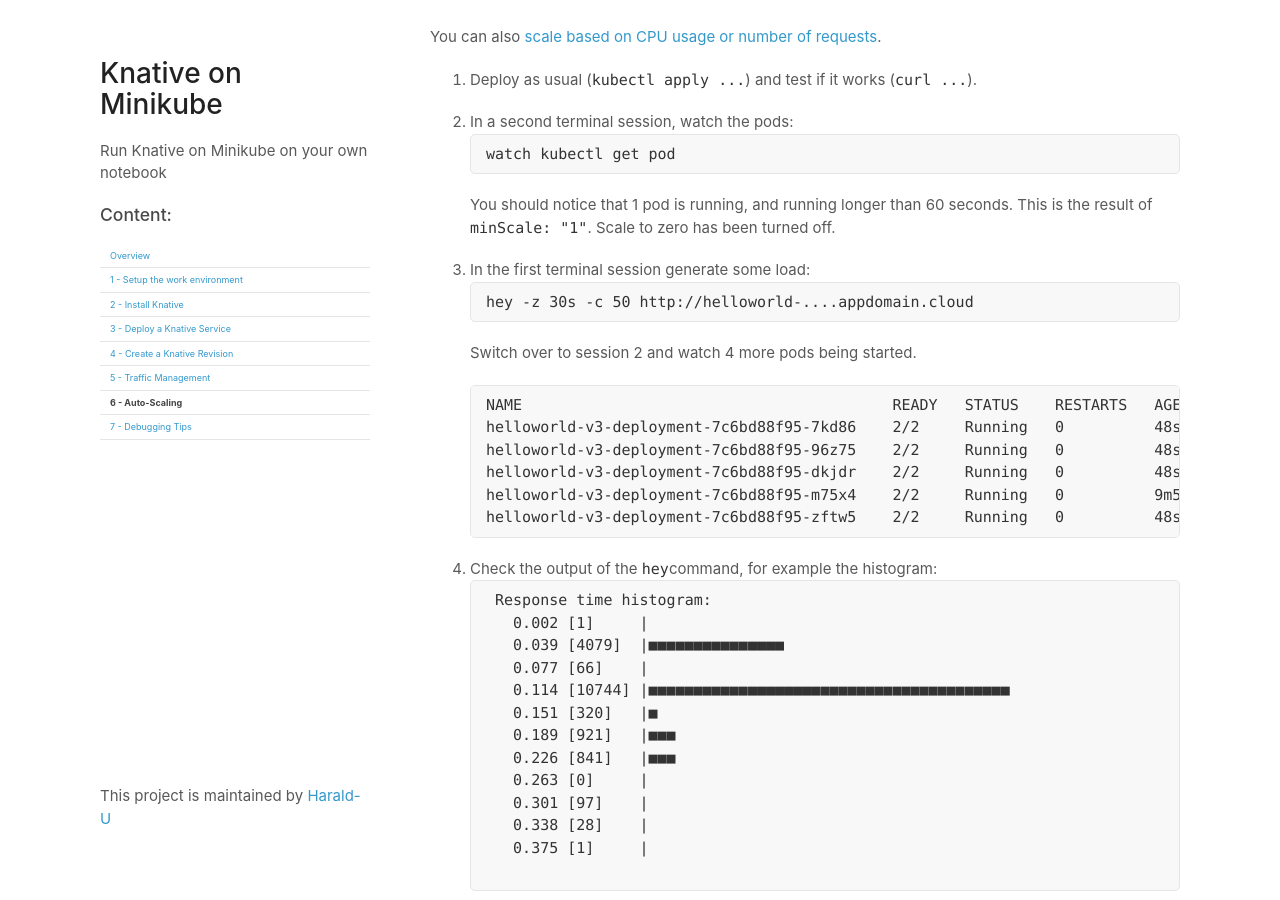
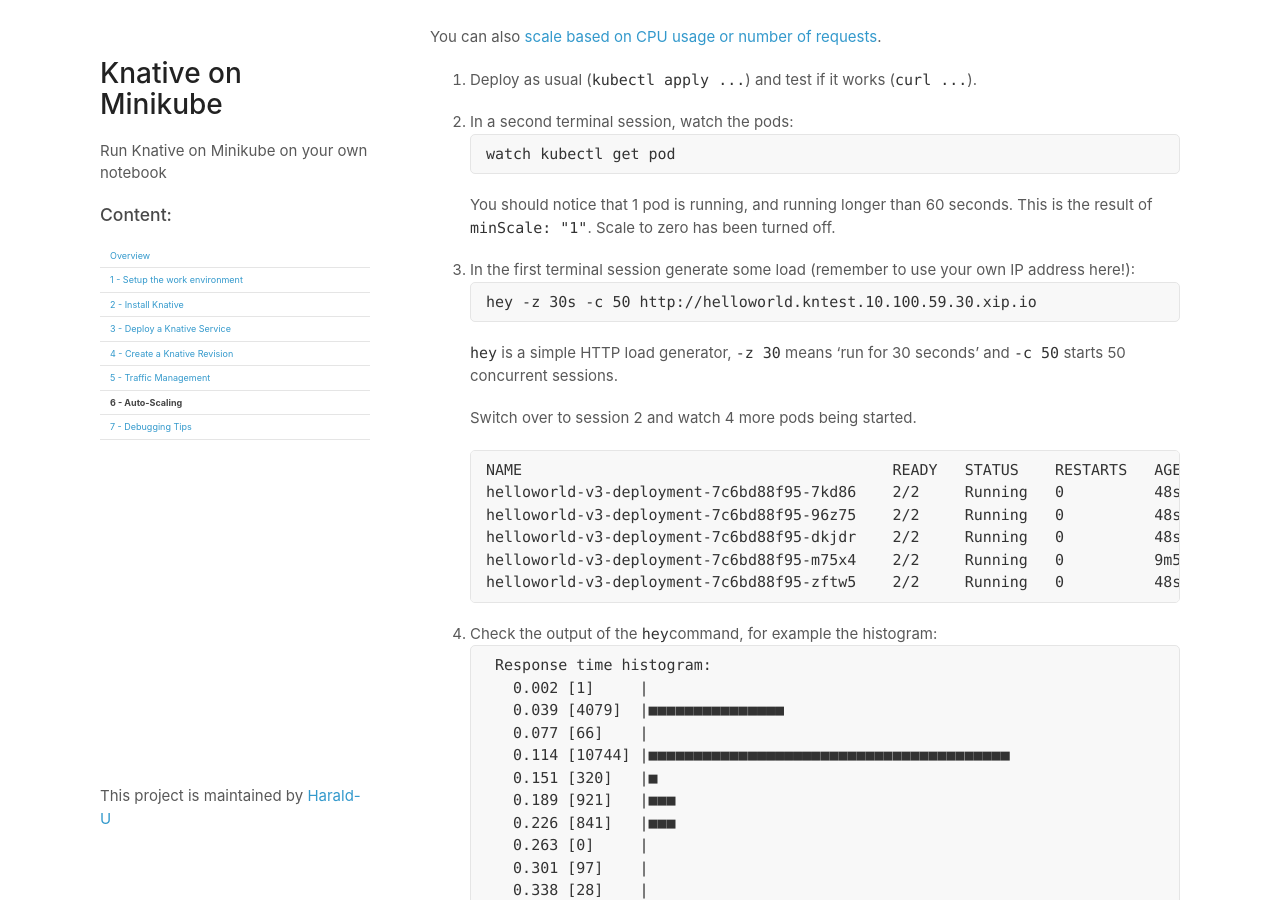
Before and after one commit to Harald-U/knative-on-minikube, a Jekyll site: the page built from workshop/6-Scaling.md, in a window 1280 px wide and 900 px high, scrolled down 988 px. Built offline with Jekyll 4.4.1, drawn with Linux system fonts in a browser that asks for light colours.

Commit message:
update (kn 0.21)

````diff
--- a/workshop/6-Scaling.md
+++ b/workshop/6-Scaling.md
@@ -47,10 +47,13 @@ You can also [scale based on CPU usage or number of requests](https://knative.de
    ```
    You should notice that 1 pod is running, and running longer than 60 seconds. This is the result of `minScale: "1"`. Scale to zero has been turned off.
 
-1. In the first terminal session generate some load:
+1. In the first terminal session generate some load (remember to use your own IP address here!):
    ```
-   hey -z 30s -c 50 http://helloworld-....appdomain.cloud
+   hey -z 30s -c 50 http://helloworld.kntest.10.100.59.30.xip.io
    ```
+  `hey` is a simple HTTP load generator, `-z 30` means 'run for 30 seconds' and `-c 50` starts 50 concurrent sessions.
+
+
    Switch over to session 2 and watch 4 more pods being started.
    ```
    NAME                                         READY   STATUS    RESTARTS   AGE
````
Also changed, not shown: code/cloud-native-starter/README.md (+1 -1 lines), index.md (+7 -7 lines), workshop/1-Prereqs.md (+4 -0 lines), workshop/2-InstallKnative.md (+18 -5 lines), workshop/5-TrafficManagement.md (+2 -2 lines), README.md.
